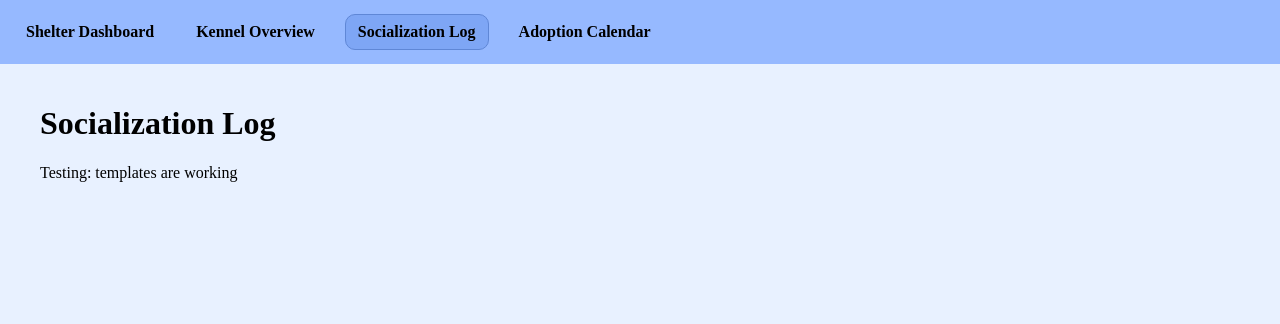
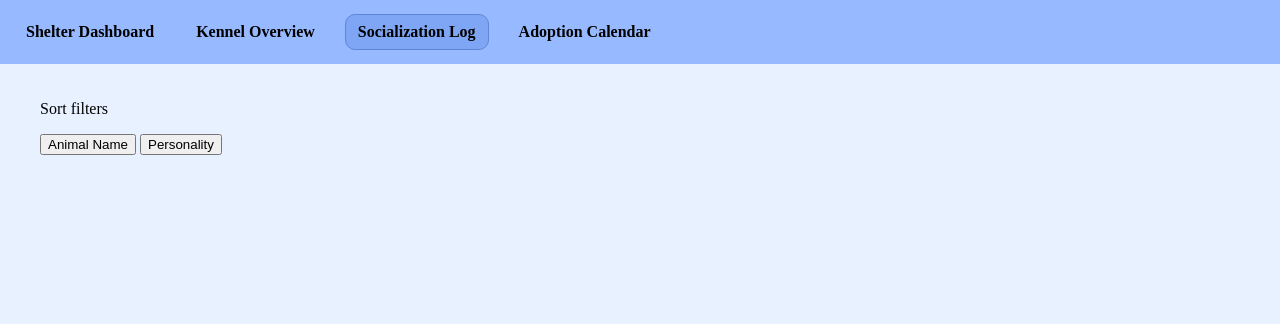
Before and after one commit to kristenrh/PawPortal, a Django app: page /socialization/ in a window 1280 px wide. Shown: the top 324 px of the page. Run offline with Django 5.2, Linux system fonts and the light colour scheme.

Commit message:
my change

```diff
--- a/templates/socialization.html
+++ b/templates/socialization.html
@@ -1,6 +1,7 @@
 {% extends "base.html" %}
 
 {% block content %}
-  <h1>Socialization Log</h1>
-  <p>Testing: templates are working</p>
+<p>Sort filters</p>
+<button onclick="" style="display:inline;">Animal Name</button>
+<button onclick="" style="display:inline;">Personality</button>
 {% endblock %}
```
